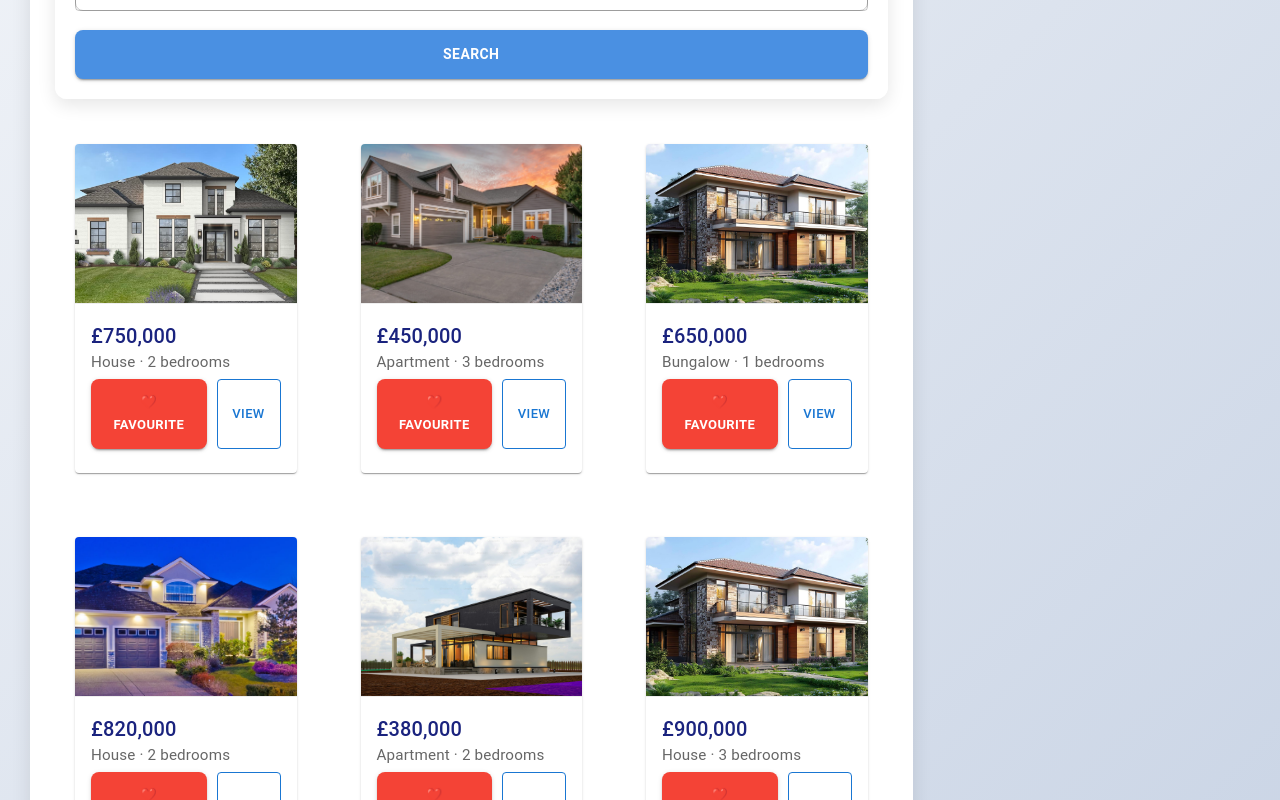
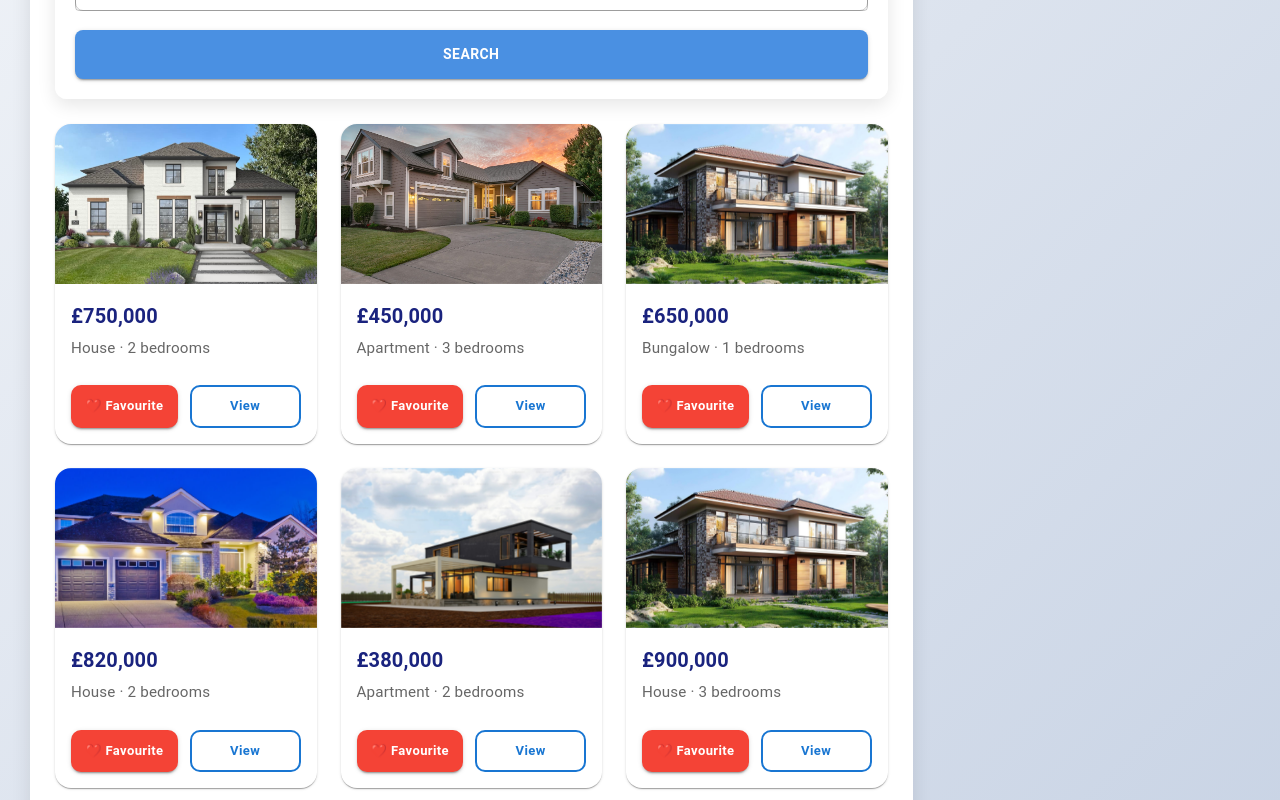
Before and after one commit to binadi-28/Advance-client-side-coursework, a React (Vite) app: page / in a window 1280 px wide. Shown: the part 560-1360 px from the top of the page. Built offline with nearby package versions, Linux system fonts and the light colour scheme.

Commit message:
nine commit

```diff
--- a/src/components/PropertyCard.css
+++ b/src/components/PropertyCard.css
@@ -1,95 +1,150 @@
-/* General card styling */
+/* ===============================
+   PROPERTY GRID (IMPORTANT)
+================================ */
+
+.property-grid {
+  display: grid;
+  grid-template-columns: repeat(auto-fit, minmax(280px, 1fr));
+  gap: 28px;
+  padding: 32px;
+  justify-items: center;
+}
+
+/* ===============================
+   PROPERTY CARD
+================================ */
+
 .property-card {
-  max-width: 320px;
-  margin: 20px;
-  border-radius: 12px;
+  width: 100%;
+  max-width: 340px;
+  background: #ffffff;
+  border-radius: 16px !important;
   overflow: hidden;
-  box-shadow: 0 6px 18px rgba(0, 0, 0, 0.12);
-  transition: transform 0.3s ease, box-shadow 0.3s ease;
+  box-shadow: 0 8px 24px rgba(0, 0, 0, 0.12);
+  transition: transform 0.35s ease, box-shadow 0.35s ease;
   cursor: grab;
-  background-color: #fff;
 }
 
 .property-card:hover {
-  transform: translateY(-5px);
-  box-shadow: 0 12px 28px rgba(0, 0, 0, 0.18);
+  transform: translateY(-6px);
+  box-shadow: 0 18px 40px rgba(0, 0, 0, 0.22);
 }
 
-/* Card image */
+/* ===============================
+   IMAGE (CLEAR & SHARP)
+================================ */
+
+/* MUI CardMedia renders an <img> */
 .property-card img {
+  width: 100%;
+  height: 220px;
   object-fit: cover;
-  width: 100%;
-  border-bottom: 1px solid #eee;
-  transition: transform 0.3s ease;
+  image-rendering: auto;
+  backface-visibility: hidden;
+  transform: translateZ(0);
+  transition: transform 0.4s ease;
 }
 
-.property-card img:hover {
-  transform: scale(1.05);
+.property-card:hover img {
+  transform: scale(1.06);
 }
 
-/* Card content */
+/* ===============================
+   CARD CONTENT
+================================ */
+
 .property-card-content {
-  padding: 16px;
+  padding: 16px !important;
+  display: flex;
+  flex-direction: column;
+  gap: 6px;
 }
 
 .property-card-title {
-  font-weight: 700;
-  color: #1a237e; /* deep blue */
-  margin-bottom: 8px;
-  font-size: 1.2rem;
+  font-size: 1.25rem;
+  font-weight: 700 !important;
+  color: #1a237e;
 }
 
 .property-card-subtitle {
-  font-weight: 500;
+  font-size: 0.95rem;
   color: #555;
-  font-size: 0.95rem;
-  margin-bottom: 12px;
 }
 
-/* Buttons container */
+/* ===============================
+   BUTTONS
+================================ */
+
 .property-card-buttons {
   display: flex;
-  justify-content: space-between;
-  gap: 10px;
+  gap: 12px;
+  margin-top: 14px;
 }
 
-/* Buttons styling */
 .property-card-button {
-  border-radius: 8px;
-  font-weight: 600;
-  text-transform: none;
-  transition: all 0.3s ease;
+  flex: 1;
+  padding: 8px 12px !important;
+  border-radius: 10px !important;
+  font-weight: 600 !important;
+  text-transform: none !important;
+  transition: all 0.3s ease !important;
 }
 
 /* Favourite button */
-.property-card-button:first-child {
-  background-color: #f44336; /* red */
-  color: #fff;
+.property-card-button.MuiButton-contained {
+  background-color: #f44336 !important;
+  color: #ffffff !important;
 }
 
-.property-card-button:first-child:hover {
-  background-color: #d32f2f;
-  transform: scale(1.05);
-  box-shadow: 0 6px 18px rgba(0, 0, 0, 0.15);
+.property-card-button.MuiButton-contained:hover {
+  background-color: #d32f2f !important;
+  transform: translateY(-2px);
+  box-shadow: 0 6px 18px rgba(0, 0, 0, 0.2);
 }
 
 /* View button */
-.property-card-button:last-child {
-  border-color: #1976d2;
-  color: #1976d2;
+.property-card-button.MuiButton-outlined {
+  border: 2px solid #1976d2 !important;
+  color: #1976d2 !important;
 }
 
-.property-card-button:last-child:hover {
-  background-color: #1976d2;
-  color: #fff;
-  transform: scale(1.05);
-  box-shadow: 0 6px 18px rgba(0, 0, 0, 0.15);
+.property-card-button.MuiButton-outlined:hover {
+  background-color: #1976d2 !important;
+  color: #ffffff !important;
+  transform: translateY(-2px);
+  box-shadow: 0 6px 18px rgba(0, 0, 0, 0.2);
 }
 
-/* Responsive tweaks */
-@media (max-width: 768px) {
-  .property-card {
-    max-width: 100%;
-    margin: 15px 0;
+/* ===============================
+   RESPONSIVE BREAKPOINTS
+================================ */
+
+/* Tablets */
+@media (max-width: 1024px) {
+  .property-grid {
+    grid-template-columns: repeat(2, 1fr);
   }
 }
+
+/* Mobile */
+@media (max-width: 600px) {
+  .property-grid {
+    grid-template-columns: 1fr;
+    padding: 20px;
+  }
+
+  .property-card img {
+    height: 190px;
+  }
+
+  .property-card-title {
+    font-size: 1.15rem;
+  }
+}
+
+/* Small mobile */
+@media (max-width: 480px) {
+  .property-card img {
+    height: 170px;
+  }
+}
```
